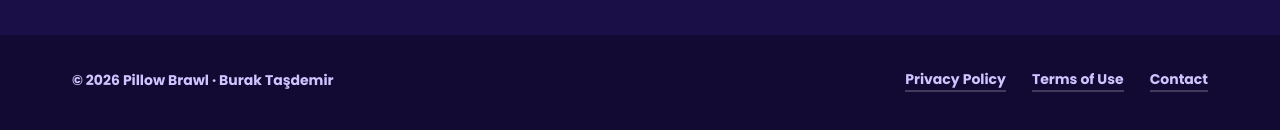
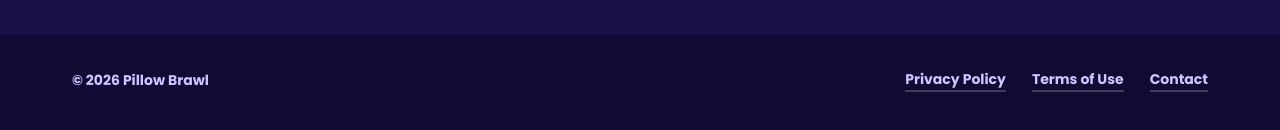
Before and after one commit to benburkiniz-star/pillowbrawl-site, a plain HTML site: page index.html in a window 1280 px wide. Shown: the part 3797-3927 px from the top of the page. Drawn offline with Linux system fonts and the light colour scheme.

Commit message:
Remove name from footer
Co-Authored-By: Claude Fable 5.2 <noreply@anthropic.com>
Claude-Session: https://claude.ai/code/session_01MCTtokgMZBJGGRvFUJBxdG

```diff
--- a/index.html
+++ b/index.html
@@ -208,7 +208,7 @@ footer .sp{flex:1}
 </section>
 
 <footer><div class="wrap">
-  <span>© 2026 Pillow Brawl · Burak Taşdemir</span><span class="sp"></span>
+  <span>© 2026 Pillow Brawl</span><span class="sp"></span>
   <a href="privacy.html" data-t="privacy">Privacy Policy</a>
   <a href="terms.html" data-t="terms">Terms of Use</a>
   <a href="mailto:benburkiniz@gmail.com" data-t="contact">Contact</a>
```
